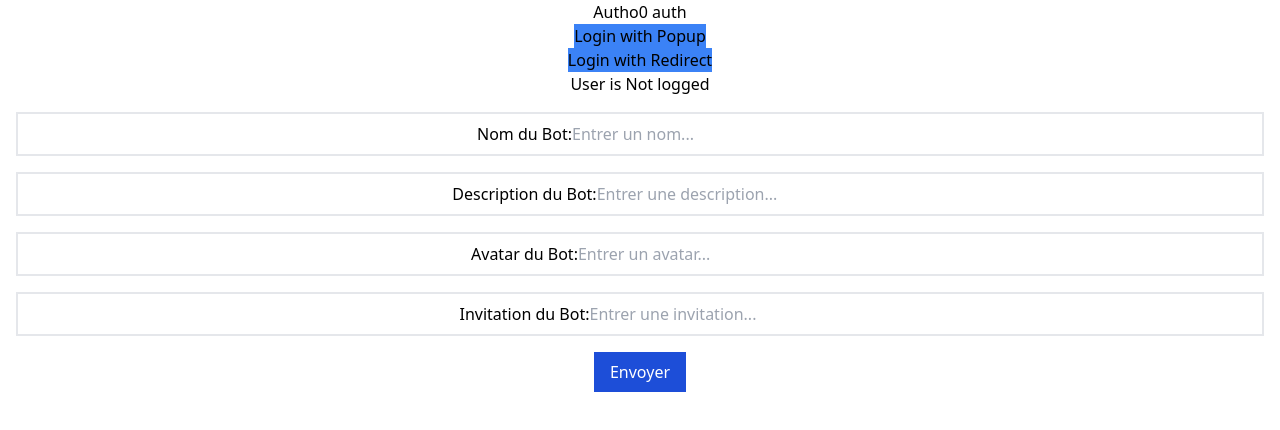
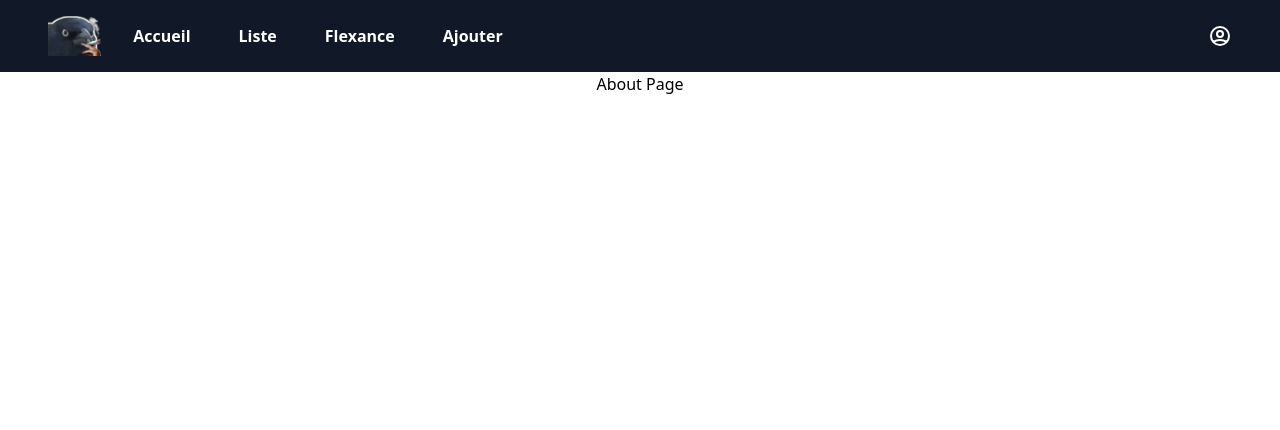
Before and after one commit to sbdjs/website, a React (Create React App) app in the folder sbdjs/: page /about in a window 1280 px wide. Shown: the top 430 px of the page. Built offline with nearby package versions, Linux system fonts and the light colour scheme.

Commit message:
ajout router + navbar

```diff
--- a/sbdjs/package.json
+++ b/sbdjs/package.json
@@ -10,6 +10,7 @@
     "@testing-library/user-event": "^12.8.3",
     "react": "^17.0.2",
     "react-dom": "^17.0.2",
+    "react-router-dom": "^5.3.0",
     "react-scripts": "4.0.3",
     "web-vitals": "^1.1.2"
   },
--- a/sbdjs/src/App.js
+++ b/sbdjs/src/App.js
@@ -1,38 +1,38 @@
-//import logo from './logo.svg';
 import './App.css';
-import AddBot from './AddBot';
-import { useAuth0 } from '@auth0/auth0-react';
+//import { useAuth0 } from '@auth0/auth0-react';
+import Navbar from './Navbar/Navbar';
+import List from './Pages/List';
+import About from './Pages/About';
+import Add from './Pages/Add';
+import { BrowserRouter as Router, Switch, Route } from 'react-router-dom';
 
 function App() {
+   /*
   const {
-    loginWithPopup,
-    loginWithRedirect,
-    logout,
     user,
     isAuthenticated
   } = useAuth0();
+  */
 
-  return (
-    <div className="App">
-      <h1>Autho0 auth</h1>
-      <ul>
-        <li>
-          <button className={ isAuthenticated ? "hidden" : "bg-blue-500" } onClick={loginWithPopup}>Login with Popup</button>
-        </li>
-        <li>
-          <button className={ isAuthenticated ? "hidden" : "bg-blue-500" } onClick={loginWithRedirect}>Login with Redirect</button>
-        </li>
-        <li>
-          <button className={ isAuthenticated ? "" : "hidden"} onClick={logout}>Logout</button>
-        </li>
-      </ul>
-      <h3>User is { isAuthenticated ? "Logged" : "Not logged"}</h3>
-      <pre style={{textAlign: 'start'}}>
-        {JSON.stringify(user, null, 2)}
-      </pre>
-      <AddBot />
-    </div>
+   return (
+      <Router>
+         <div className="App">
+            <Navbar />
+            <Switch>
+               <Route path="/" exact component={Home} />
+               <Route path="/liste" component={List} />
+               <Route path="/about" component={About} />
+               <Route path="/ajouter" component={Add} />
+            </Switch>
+         </div>
+      </Router>
   );
 }
 
+const Home = () => (
+   <div>
+      <h1>Home Page</h1>
+   </div>
+)
+
 export default App;
--- /dev/null
+++ b/sbdjs/src/Navbar/MenuItems.js
@@ -0,0 +1,22 @@
+export const MenuItems = [
+   {
+      title: 'Accueil',
+      url: '/',
+      cName: 'hover:text-gray-200'
+   },
+   {
+      title: 'Liste',
+      url: '/liste',
+      cName: 'hover:text-gray-200'
+   },
+   {
+      title: 'Flexance',
+      url: '/about',
+      cName: 'hover:text-gray-200'
+   },
+   {
+      title: 'Ajouter',
+      url: '/ajouter',
+      cName: 'hover:text-gray-200'
+   },
+]
--- /dev/null
+++ b/sbdjs/src/Navbar/Navbar.js
@@ -0,0 +1,52 @@
+/* eslint-disable jsx-a11y/anchor-is-valid */
+import React from 'react';
+import logo from '../home.png';
+import { MenuItems } from './MenuItems';
+import { useAuth0 } from '@auth0/auth0-react';
+import { Link } from 'react-router-dom';
+
+function Navbar() {
+   const {
+      loginWithPopup,
+      logout,
+      isAuthenticated
+   } = useAuth0();
+
+      return (
+         <nav className="flex justify-between bg-gray-900 text-white w-screen font-averta">
+      <div className="p-4 xl:px-12 flex w-full items-center">
+        <a className="text-3xl font-bold font-heading" href="/">
+            <img class="h-10" src={logo} alt="" />
+        </a>
+        <ul class="hidden md:flex px-8 font-semibold font-heading space-x-12">
+            {MenuItems.map((item, index) => {
+               return (
+                  <Link to={item.url}>
+                     <li key={index}>
+                     <a className={item.cName}>
+                        {item.title}
+                     </a>
+                  </li>
+                  </Link>
+               )
+            })}
+        </ul>
+        <div className="hidden xl:flex items-center space-x-5 mr-0 ml-auto">
+          <a className="flex items-center hover:text-gray-200" onClick={isAuthenticated ? logout : loginWithPopup}>
+              <svg xmlns="http://www.w3.org/2000/svg" class="h-6 w-6 hover:text-gray-200" fill="none" viewBox="0 0 24 24" stroke="currentColor">
+                <path stroke-linecap="round" stroke-linejoin="round" stroke-width="2" d="M5.121 17.804A13.937 13.937 0 0112 16c2.5 0 4.847.655 6.879 1.804M15 10a3 3 0 11-6 0 3 3 0 016 0zm6 2a9 9 0 11-18 0 9 9 0 0118 0z" />
+              </svg>
+          </a>
+
+        </div>
+      </div>
+      <button className="navbar-burger self-center mr-12 xl:hidden" href="#">
+          <svg xmlns="http://www.w3.org/2000/svg" className="h-6 w-6 hover:text-gray-200" fill="none" viewBox="0 0 24 24" stroke="currentColor">
+              <path stroke-linecap="round" stroke-linejoin="round" stroke-width="2" d="M4 6h16M4 12h16M4 18h16" />
+          </svg>
+      </button>
+    </nav>
+      )
+}
+
+export default Navbar
--- /dev/null
+++ b/sbdjs/src/Pages/About.js
@@ -0,0 +1,12 @@
+import React from 'react';
+import '../App.css';
+
+function About() {
+  return (
+     <div>
+        <h1>About Page</h1>
+    </div>
+  );
+}
+
+export default About;
--- /dev/null
+++ b/sbdjs/src/Pages/Add.js
@@ -0,0 +1,12 @@
+import React from 'react';
+import '../App.css';
+
+function List() {
+  return (
+     <div>
+        <h1>Ajouter Page</h1>
+    </div>
+  );
+}
+
+export default List;
--- /dev/null
+++ b/sbdjs/src/Pages/List.js
@@ -0,0 +1,12 @@
+import React from 'react';
+import '../App.css';
+
+function List() {
+  return (
+     <div>
+        <h1>List Page</h1>
+    </div>
+  );
+}
+
+export default List;
```
Also changed, not shown: sbdjs/src/addAction/AddBot.js (renamed from sbdjs/src/AddBot.js), sbdjs/src/home.png (added), 1 other file (tests, documents, lock files or other folders).
